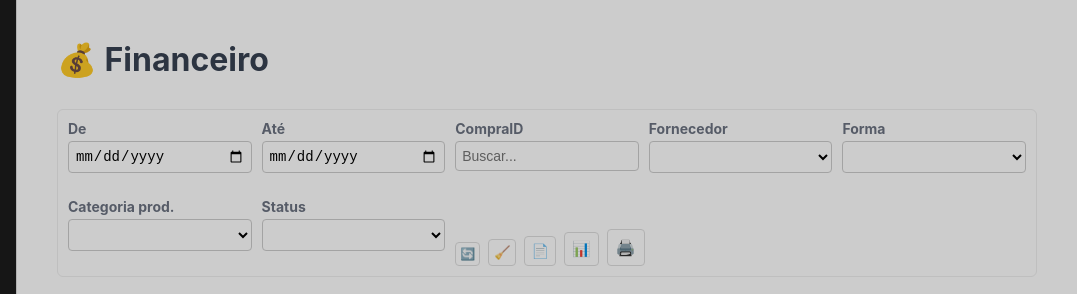
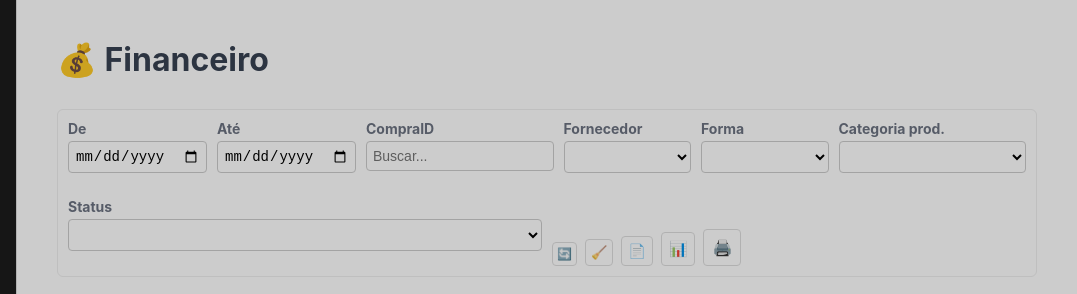
Before and after one commit to f1evel/zeliaestoque, a plain HTML site: page financeiro.html in a window 1280 px wide. Shown: the top 294 px of the page, 203-1280 px from the left. Drawn offline with nearby package versions, Linux system fonts and the light colour scheme; no server answers.

Commit message:
Ajusta largura de filtros no financeiro

```diff
--- a/css/style.css
+++ b/css/style.css
@@ -476,6 +476,29 @@ table tbody tr:hover {
   box-sizing: border-box;
 }
 
+/* Ajustes de largura para filtros do financeiro */
+.filtros-financeiro {
+  display: flex;
+  flex-wrap: wrap;
+  gap: 10px;
+  margin-bottom: 20px;
+  padding: 10px;
+  border: 1px solid #eee;
+  border-radius: 6px;
+}
+.filtros-financeiro .campo-filtro {
+  flex: 1 1 180px;
+}
+.filtros-financeiro .campo-filtro.estreito {
+  flex: 1 1 120px;
+  max-width: 160px;
+}
+.filtros-financeiro .campo-filtro.estreito select {
+  white-space: nowrap;
+  overflow: hidden;
+  text-overflow: ellipsis;
+}
+
 /* Grupo de botões nos filtros */
 .botoes {
   display: flex;
--- a/financeiro.html
+++ b/financeiro.html
@@ -29,12 +29,12 @@
     <h1>💰 Financeiro</h1>
     <div id="alerta-vencidas" class="alert-aviso" style="display:none; margin-bottom:10px;"></div>
 
-    <div class="filtros">
-      <div class="campo-filtro">
+    <div class="filtros filtros-financeiro">
+      <div class="campo-filtro estreito">
         <label for="fin-data-inicio">De</label>
         <input type="date" id="fin-data-inicio">
       </div>
-      <div class="campo-filtro">
+      <div class="campo-filtro estreito">
         <label for="fin-data-fim">Até</label>
         <input type="date" id="fin-data-fim">
       </div>
@@ -44,11 +44,11 @@
         <input type="text" id="fin-compra-id" placeholder="Buscar..." list="lista-compra-fin">
         <datalist id="lista-compra-fin"></datalist>
       </div>
-      <div class="campo-filtro">
+      <div class="campo-filtro estreito">
         <label for="fin-fornecedor">Fornecedor</label>
         <select id="fin-fornecedor"></select>
       </div>
-      <div class="campo-filtro">
+      <div class="campo-filtro estreito">
         <label for="fin-forma">Forma</label>
         <select id="fin-forma"></select>
       </div>
```
